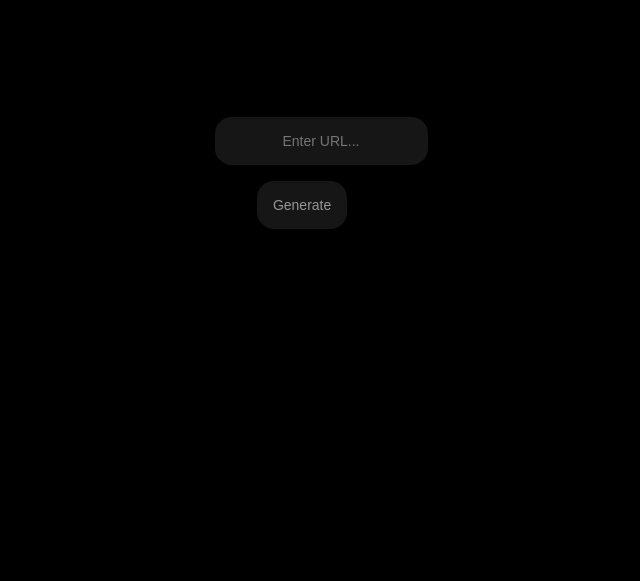
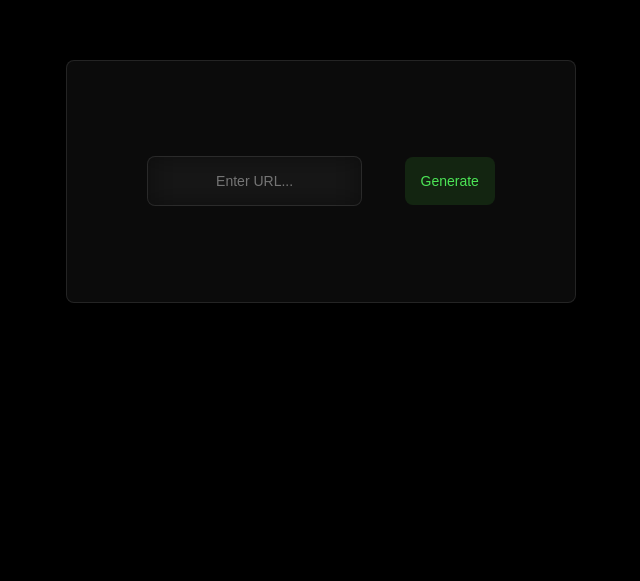
Before and after one commit to robbandi/Stamp, a Next.js app: page / in a window 1280 px wide. Shown: the part 219-800 px from the top of the page, without its empty margins (319-959 px from the left). Built offline with nearby package versions, Linux system fonts and the light colour scheme.

Commit message:
#5: ⬇️ Feature Fix

```diff
--- a/components/Stamp/index.js
+++ b/components/Stamp/index.js
@@ -1,20 +1,17 @@
 import React from 'react';
 import qrcode from 'qrcode';
+import BWIPJS from 'bwip-js';
 import { useState, useEffect } from 'react';
 import styles from '../Stamp/styles.module.css';
-import useKey from '../useKey';
+// import useKey from '../useKey';
 
 const Stamp = () => {
   const [barcodeUrl, setBarcodeUrl] = useState(null);
   const [showError, setShowError] = useState(false);
   const [buttonShake, setButtonShake] = useState(false);
+  const [errorCount, setErrorCount] = useState(0)
 
-  const handleToggle = (e) => {
-    location.href = 'emoticons'
-    e.preventDefault();
-    }
-
-    useKey("Escape", handleToggle)
+  // useKey("Escape")
 
   const handleSubmit = async (event) => {
     event.preventDefault();
@@ -28,9 +25,43 @@ const Stamp = () => {
       return;
     }
 
+    // const options = {
+    //   bcid: 'datamatrix',
+    //   text: data,
+    //   scale: 8,
+    //   width: 2,
+    //   height: 10,
+    //   addong: {
+    //     color: '#fff',
+    //     spiral: {
+    //       x: 100, // set the x position of the spiral
+    //       y: 100, // set the y position of the spiral
+    //       inner: 35, // set the inner radius of the spiral
+    //       outer: 70, // set the outer radius of the spiral
+    //       turns: 12, // set the number of turns of the spiral
+    //       c: '#FF0000' // set the color of the spiral to red
+    //     }
+    //   }
+    // };
+
+
+    // BWIPJS.toCanvas('barcode', options, (err, canvas) => {
+    //   if (err) {
+    //     console.error(err);
+    //     return;
+    //   } else {
+    //     // set the barcodeUrl to the data URL of the canvas element
+    //     setBarcodeUrl(canvas.toDataURL());
+    //   }
+    // });
+  // }
+
+
     const options = {
-      type: 'datamatrix',
-      background: 'transparent'
+      type: 'datamatrix', // change the type to qrcode
+      background: 'transparent',
+      // margin: 4,
+      scale: 4
     };
     const barcode = await qrcode.toDataURL(data, options);
     setBarcodeUrl(barcode);
@@ -38,12 +69,51 @@ const Stamp = () => {
 
   useEffect(() => {
     if (showError) {
+      setErrorCount((errorCount) => errorCount + 1);
+
+      if (errorCount >= 3) {
+
+      }
+
       const timer = setTimeout(() => {
         setShowError(false);
       }, 3000);
       return () => clearTimeout(timer);
+    } else {
+      setErrorCount(0)
     }
   }, [showError]);
+
+  // const handleDownload = () => {
+  //   // Render the barcode image to a canvas element using BWIPJS.toCanvas()
+  //   BWIPJS.toCanvas({
+  //     bcid: 'datamatrix',
+  //     text: barcodeUrl,
+  //     scale: 8,
+  //     textcolor: '#fff',
+  //     width: 2,
+  //     height: 10,
+  //     addong: {
+  //       color: '#fff'
+  //     }
+  //   }, (err, canvas) => {
+  //     if (err) {
+  //       console.error(err);
+  //       return;
+  //     }
+
+  //     const base64 = canvas.toDataURL('image/png');
+
+  //     const link = document.createElement('a');
+  //     link.href = base64;
+  //     link.download = 'stamp.png';
+
+  //     document.body.appendChild(link);
+  //     link.click();
+
+  //     document.body.removeChild(link);
+  //   });
+  // };
 
   const handleDownload = () => {
     const link = document.createElement('a');
@@ -54,27 +124,45 @@ const Stamp = () => {
     document.body.removeChild(link);
   }
 
+  const handleInputFocus = () => {
+    setBarcodeUrl(null);
+  };
+
   return (
     <>
-      {showError && (
-        <div className={styles.error}>
-          <b>Error - </b>Not URL
-        </div>
-      )}
+    <div className={styles.wrapper}>
+{showError && (
+  <div className={styles.error}>
+    <b>Error - </b>
+    {errorCount >= 3 ? (
+      <span>Missing http(s)://</span>
+    ) : (
+      <span>Not URL</span>
+    )}
+  </div>
+)}
       <form onSubmit={handleSubmit}>
         <label className={styles.link}>
-          <input className={styles.input} type="text" placeholder='Enter URL...' name="data" />
+          <input
+          className={styles.input}
+          type="text"
+          placeholder='Enter URL...'
+          name="data"
+          onFocus={handleInputFocus}/>
         </label>
         <button
-        onKeyDown={(e)=> handleToggle(e)}
           className={`${styles.gen} ${buttonShake ? styles.shake : ''}`}
           type="submit"
           onAnimationEnd={() => setButtonShake(false)}
         >
           Generate
         </button>
+        <span className={styles.img_placement}>
+        {/* <canvas className={styles.code} src={barcodeUrl} onClick={handleDownload} id="barcode" /> */}
         <img className={styles.code} src={barcodeUrl} onClick={handleDownload} />
+        </span>
       </form>
+      </div>
     </>
   );
 }
--- a/components/Stamp/styles.module.css
+++ b/components/Stamp/styles.module.css
@@ -16,6 +16,36 @@
     /* padding-right: 1rem; */
 }
 
+@media (max-width: 768px) {
+  .gen, .error {
+      margin: 0 auto;
+      display: flex;
+      position: relative;
+  }
+  }
+
+  @media (max-width: 768px) {
+    .error {
+        margin: 0 auto;
+        /* display: flex; */
+        margin-bottom: 1rem;
+        position: relative;
+    }
+    }
+
+    .error span {
+      padding-left: 0.2rem;
+    }
+
+    .dm {
+      /* background: -webkit-linear-gradient(#a1a1a1, #ffffff); */
+      background: -webkit-linear-gradient(#8eb4fcb9, #f9c3fce1);
+      -webkit-background-clip: text;
+      -webkit-text-fill-color: transparent;
+      /* float: left; */
+      font-size: 1rem;
+    }
+
 .input {
     /* display: flex; */
     /* float: left; */
@@ -23,8 +53,9 @@
     padding: 1rem 1rem;
     -webkit-backdrop-filter: blur(16px);
     backdrop-filter: blur(16px);
-    background-color: #f0edff17;
-    border-radius: 1.05rem;
+    background-color: #f0edff03;
+    border: 1px solid #ffffff1a;
+    border-radius: 0.5rem;
     font-size: 0.875rem;
     color: var(--title);
     /* font-weight: 600; */
@@ -36,11 +67,12 @@
 }
 
 .input:hover {
-    background-color: #f0edff1f;
+    background-color: #f0edff0c;
 }
 
 .gen:hover {
-    background-color: #f0edff1f;
+  background-color: #132511;
+  color: #4ce556;
 }
 
 .download {
@@ -48,36 +80,83 @@
     font-size: 3rem;
 }
 
+.wrapper {
+  padding: 5rem 5rem;
+  /* padding: 2.5rem 2rem; */
+    -webkit-backdrop-filter: blur(16px);
+    backdrop-filter: blur(16px);
+    background-color: #71717a18;
+    border-color: #ffffff2c;
+    border-radius: 0.5rem;
+    border: 1px solid #ffffff1a;
+}
+
 .code {
-    /* border-radius: 1rem; */
+    border-radius: 0.5rem;
     display: flex;
-    padding-top: 1rem;
-    margin-top: 1rem;
-    background-color: transparent;
-    /* padding: 0rem 0rem; */
-    /* margin-top: 1rem; */
+    /* width: 100px; */
+    /* height: 100px; */
+    /* filter: contrast(100); */
     text-align: center;
     margin: 0 auto;
-    position: relative;
-    /* background: var(--nav); */
-    /* border: 5px solid var(--nav); */
+    /* background: #dfc3fc; */
+    /* padding: 0.65rem; */
+}
+
+/* .code {
+  border-radius: 0.5rem;
+  display: flex;
+  width: 100px;
+  height: 100px;
+  text-align: center;
+  margin: 0 auto;
+  background: #dfc3fc;
+  padding: 0.65rem;
+} */
+
+.code:hover {
+      -webkit-backdrop-filter: blur(16px);
+    backdrop-filter: blur(16px);
+}
+
+.img_placement {
+  /* position: absolute; */
+  display: flex;
+  margin: 0 auto;
+  text-align: center;
+  position: relative;
+  padding-top: 1rem;
+  /* margin-bottom: 1rem; */
+}
+
+.title {
+  background: -webkit-linear-gradient(#8EC5FC, #E0C3FC);
+  -webkit-background-clip: text;
+  -webkit-text-fill-color: transparent;
 }
 
 .error {
-    padding: 0.80rem;
+  word-break: break-all;
+    padding: 0.35rem 0.55rem;
+    border-radius: 0.5rem;
+    background-color: #251111;
+    color: #e54c4c;
+    width: fit-content;
 }
 
 .gen {
-        display: flex;
+        /* display: flex; */
     /* float: left; */
     padding: 1rem 1rem;
     /* margin-left: 1rem; */
     /* -webkit-backdrop-filter: blur(16px); */
     /* backdrop-filter: blur(16px); */
-    background-color: #f0edff17;
-    border-radius: 1.05rem;
+    background-color: #132511;
+    color: #4ce556;
+    border-radius: 0.5rem;
+    border: 1px solid #ffffff1a;
     font-size: 0.875rem;
-    color: var(--title);
+    /* color: var(--title); */
     /* font-weight: 600; */
     border: none;
     /* position: fixed; */
--- a/package.json
+++ b/package.json
@@ -9,6 +9,7 @@
     "lint": "next lint"
   },
   "dependencies": {
+    "bwip-js": "^3.2.2",
     "framer": "^2.2.1",
     "next": "13.0.7",
     "qrcode": "^1.5.1",
--- a/pages/index.js
+++ b/pages/index.js
@@ -39,6 +39,8 @@ export default function Home() {
       <Stamp/>
       </main>
 
+
+      <div className={styles.footerWrapper}>
       <footer className={styles.footer}>
         <p><span><Link href='/'>Stamp</Link></span> by <a href="https://www.robinn.io/"
         target="_blank"
@@ -50,6 +52,7 @@ export default function Home() {
         rel="noopener noreferrer"
         >View source on GitHub</a>
       </footer>
+      </div>
     </div>
   )
 }
--- a/styles/Home.module.css
+++ b/styles/Home.module.css
@@ -87,6 +87,11 @@ font-size: 0.95rem;
 }
 } */
 
+.footerWrapper {
+  /* background: #111; */
+  width: 100%;
+}
+
 .footer a {
   /* display: flex; */
   justify-content: center;
@@ -95,7 +100,7 @@ font-size: 0.95rem;
 }
 
 .footer span:nth-child(1) {
-  font-weight: 500;
+  font-weight: 700;
 }
 
 .footer p a span {
@@ -116,6 +121,7 @@ font-size: 0.95rem;
   text-align: center;
   flex: 1;
   padding: 3rem 0;
+  /* width: 100%; */
   /* border-top: 1px solid #eaeaea; */
   justify-content: center;
   align-items: center;
@@ -151,6 +157,14 @@ font-size: 0.85rem;
   display: block;
   margin-top: -2rem;
   opacity: 0.55;
+}
+
+.dm {
+  background: -webkit-linear-gradient(#8EC5FC, #E0C3FC);
+  -webkit-background-clip: text;
+  -webkit-text-fill-color: transparent;
+  float: left;
+  /* font-size: 1rem; */
 }
 
 .title a {
```
Also changed, not shown: components/ContextMenu/index.js (added, +59 -0 lines), components/ContextMenu/styles.module.css (added, +8 -0 lines), 2 other files (tests, documents, lock files or other folders).
